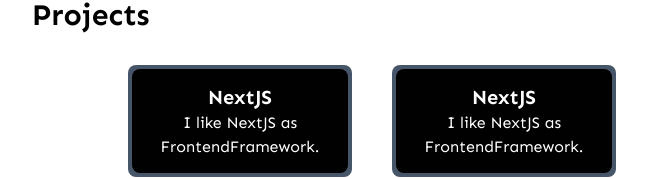
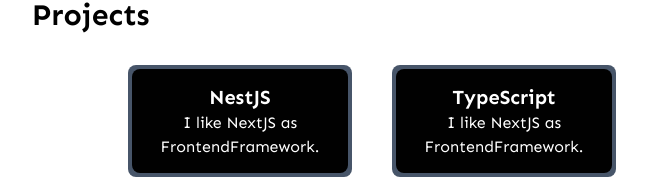
Before and after one commit to Watakumi/meet-binder-front, a Next.js app: page /mypage in a window 1280 px wide. Shown: the part 559-738 px from the top of the page, without its empty margins (268-915 px from the left). Built offline with nearby package versions, Linux system fonts and the light colour scheme.

Commit message:
ProjectItemにnameを渡せるようにする

```diff
--- a/components/Projects/ProjectItem.tsx
+++ b/components/Projects/ProjectItem.tsx
@@ -1,4 +1,8 @@
-export const ProjectItem = () => {
+type Props = {
+  name: string;
+};
+
+export const ProjectItem: React.FC<Props> = ({ name }) => {
   return (
     <a
       className="h-[7rem] w-[14rem] cursor-pointer rounded-lg bg-slate-600 p-1 text-white duration-100 hover:scale-105"
@@ -6,7 +10,7 @@
       rel="noopener noreferrer"
     >
       <div className="flex h-full w-full flex-col items-center justify-center rounded-lg bg-primary px-2 text-center font-medium">
-        <p className="text-xl font-semibold">NextJS</p>
+        <p className="text-xl font-semibold">{name}</p>
         <p>I like NextJS as FrontendFramework.</p>
       </div>
     </a>
--- a/components/Projects/Projects.tsx
+++ b/components/Projects/Projects.tsx
@@ -5,8 +5,8 @@
     <div className="my-8 px-3 font-sen">
       <p className="text-3xl font-bold">Projects</p>
       <div className="my-8 flex flex-col items-center justify-center gap-10 sm:flex-row">
-        <ProjectItem />
-        <ProjectItem />
+        <ProjectItem name="NestJS" />
+        <ProjectItem name="TypeScript" />
       </div>
     </div>
   );
```
